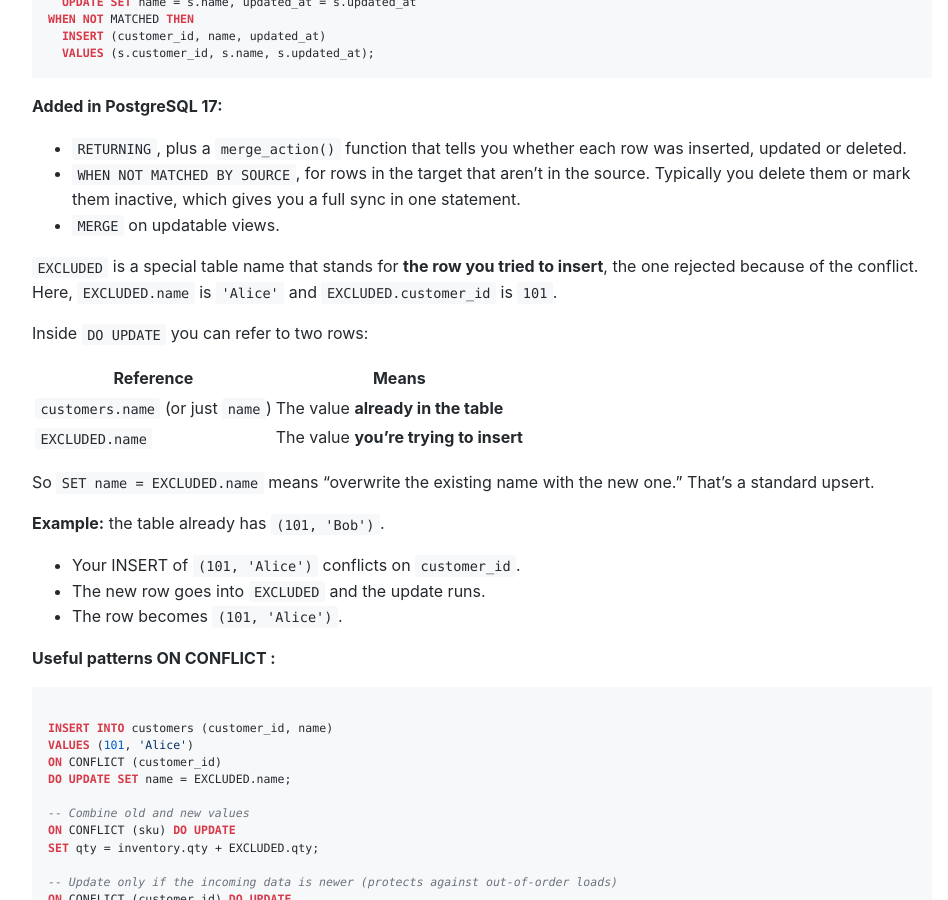
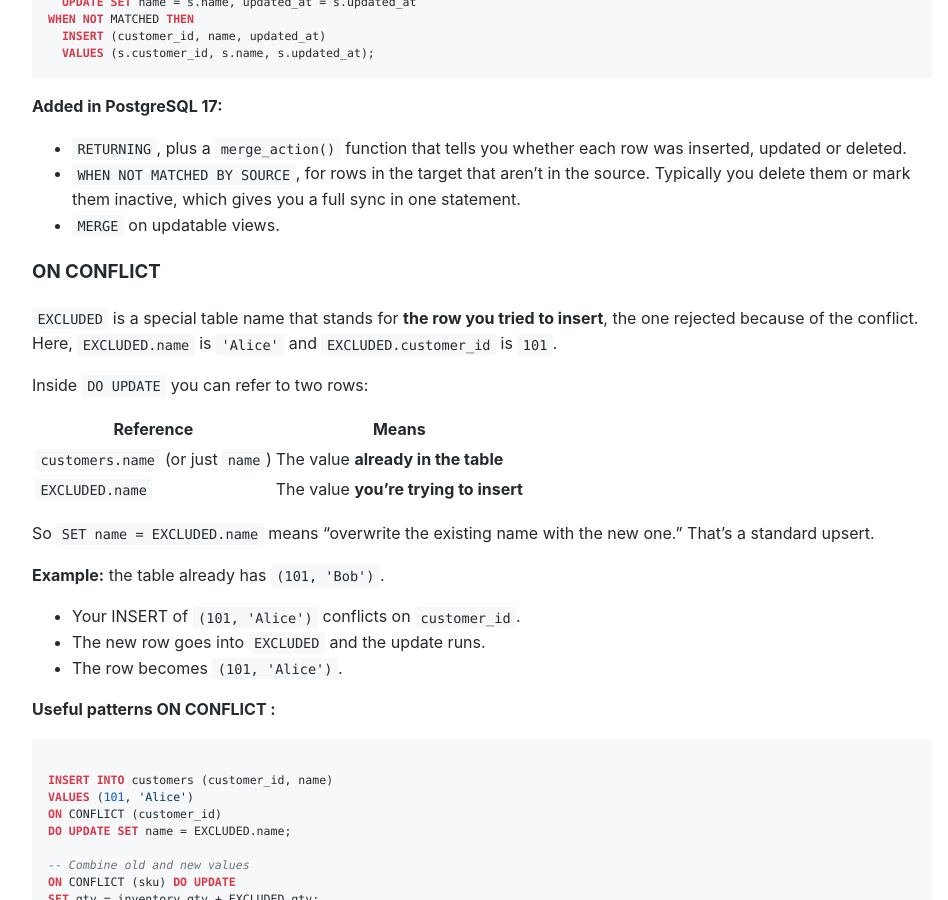
Before and after one commit to Michael-Lubinsky/michael-lubinsky.github.com, a Jekyll site: the page built from pg/pg.md, in a window 1280 px wide and 900 px high, scrolled down 729 px. Shown: the whole window, without its empty margins (158-1106 px from the left). Built offline with Jekyll 4.4.1, drawn with Linux system fonts in a browser that asks for light colours; our own code applies the rules of GitHub Pages for plain Markdown files.

Commit message:
Update pg.md with ON CONFLICT details
Add section on 'ON CONFLICT' for handling insert conflicts.

```diff
--- a/pg/pg.md
+++ b/pg/pg.md
@@ -41,7 +41,7 @@ WHEN NOT MATCHED THEN
 - `WHEN NOT MATCHED BY SOURCE`, for rows in the target that aren't in the source. Typically you delete them or mark them inactive, which gives you a full sync in one statement.
 - `MERGE` on updatable views.
 
-
+### ON CONFLICT
 `EXCLUDED` is a special table name that stands for **the row you tried to insert**, the one rejected because of the conflict. Here, `EXCLUDED.name` is `'Alice'` and `EXCLUDED.customer_id` is `101`.
 
 Inside `DO UPDATE` you can refer to two rows:
```
